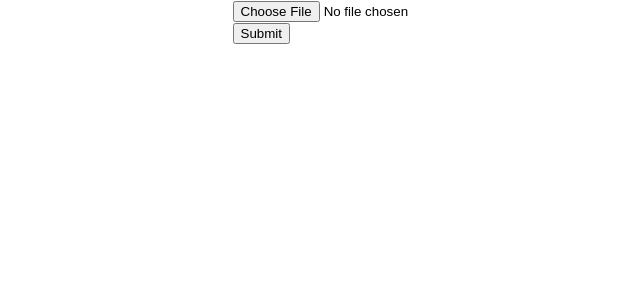
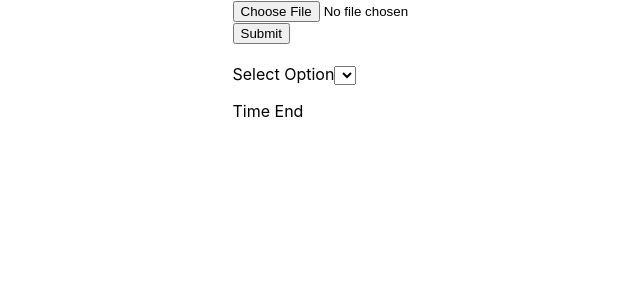
Before and after one commit to anushac14/data-analysis, a React (Create React App) app: page / in a window 1280 px wide. Shown: the top 300 px of the page, without its empty margins (281-921 px from the left). Built offline with nearby package versions, Linux system fonts and the light colour scheme.

Commit message:
add dropdown

```diff
--- a/src/CsvReader.js
+++ b/src/CsvReader.js
@@ -2,8 +2,24 @@ import { useState } from 'react'
 import React from 'react';
 import { ScatterChart, Scatter, XAxis,
     YAxis, CartesianGrid } from 'recharts';
+import Select from "react-select"
+import CreatableSelect from "react-select/creatable";
+
+var col_names;
+var options = [];
+var newArray;
 
 export default function CsvReader(){
+    const [value, setValue] = React.useState("Time End");
+
+    const handleChange = (event) => {
+
+        setValue(event.target.value);
+
+      };
+
+
+
     const [csvFile, setCsvFile] = useState();
     const [csvArray, setCsvArray] = useState([]);
     const one_col = [];
@@ -13,6 +29,12 @@ export default function CsvReader(){
 
     const processCSV = (str, delim=',') => {
         const headers = str.slice(0,str.indexOf('\n')).split(delim);
+        col_names = headers;
+        var i;
+        for(i = 0; i < headers.length; i++){
+            var pair = {value: headers[i], label: headers[i]};
+            options.push(pair);
+        }
         const rows = str.slice(str.indexOf('\n')+1).split('\n');
 
         const newArray = rows.map( row => {
@@ -26,7 +48,7 @@ export default function CsvReader(){
         setCsvArray(newArray)
 
         for(let i = 0; i < headers.length; ++i){
-            console.log(headers[i])
+            //console.log(headers[i])
         }
         for(let i = 0; i < newArray.length; ++i){
             one_col.push(newArray[i].Temperature);
@@ -60,7 +82,7 @@ export default function CsvReader(){
 
         reader.onload = function(e) {
             const text = e.target.result;
-            console.log(text);
+            //console.log(text);
             processCSV(text);
         }
 
@@ -89,6 +111,21 @@ export default function CsvReader(){
             </button>
             <br/>
             <br/>
+            <div>
+            <label>
+
+                 Select Option
+            <select value={value} onChange={handleChange}>
+                {options.map((option) => (
+                <option value={option.value}>{option.label}</option>
+            ))}
+
+</select>
+</label>
+
+<p> {value}</p>
+
+            </div>
             {csvArray.length>0 ?
             <>
                 <table>
```
